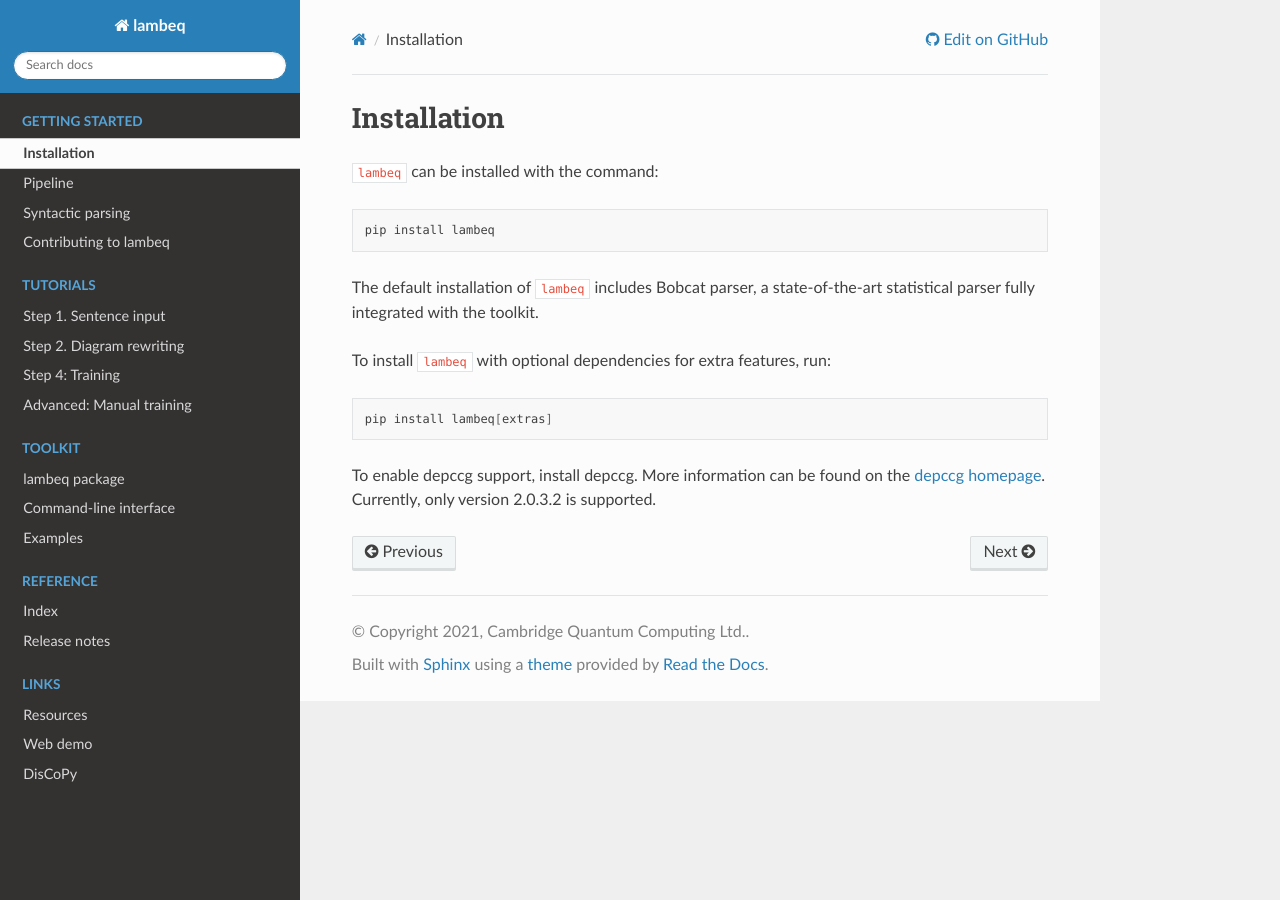
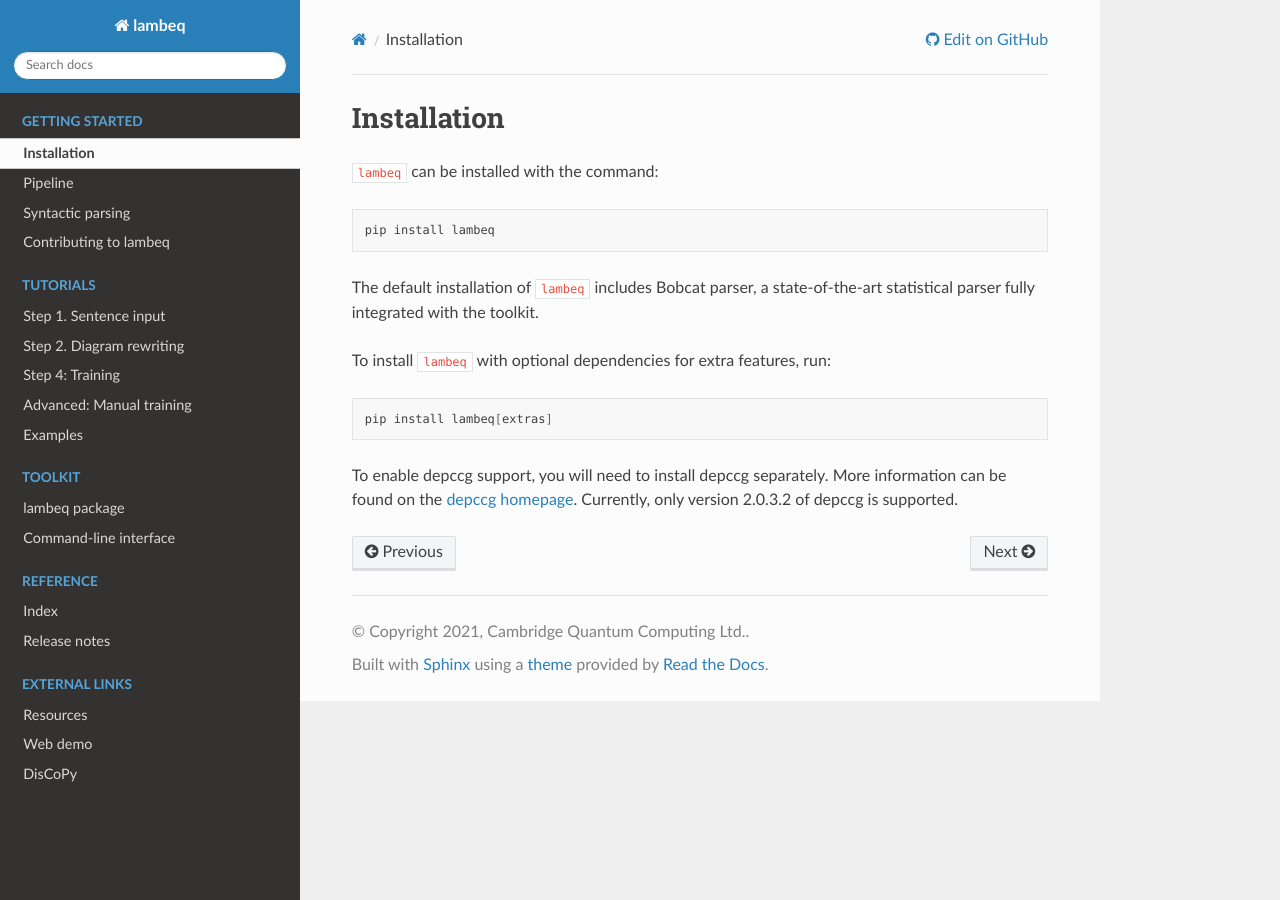
Before and after one commit to blakewilsonquantinuum/lambeq-public, a Sphinx documentation site: the page built from docs/installation.rst, in a window 1280 px wide. Built offline with Sphinx 7.4.7 and the Read the Docs theme 2.0.0, drawn with Linux system fonts in a browser that asks for light colours; pages that are not in the unit, such as notebooks, are missing from menus; the version number could not be read and is left out.

Commit message:
More improvements on documentation (#201)
Co-authored-by: Thommy257 <37929273+Thommy257@users.noreply.github.com>

```diff
--- a/docs/index.rst
+++ b/docs/index.rst
@@ -82,7 +82,7 @@
    release_notes
 
 .. toctree::
-   :caption: Links
+   :caption: External links
    :maxdepth: 1
 
    Resources <https://qnlp.cambridgequantum.com/downloads.html>
--- a/docs/installation.rst
+++ b/docs/installation.rst
@@ -15,6 +15,6 @@
 
    pip install lambeq[extras]
 
-To enable depccg support, install depccg. More information can be found
+To enable depccg support, you will need to install depccg separately. More information can be found
 on the `depccg homepage <//github.com/masashi-y/depccg>`_.
-Currently, only version 2.0.3.2 is supported.
+Currently, only version 2.0.3.2 of depccg is supported.
--- a/docs/release_notes.rst
+++ b/docs/release_notes.rst
@@ -15,6 +15,7 @@
 - A new :py:mod:`~lambeq.pregroups` package that provides methods for easy creation of pregroup diagrams, removal of cups, and printing of diagrams in text form (i.e. in a terminal).
 - A new :py:class:`.TreeReader` class that exploits the biclosed structure of CCG grammatical derivations.
 - Three new rewrite rules for relative pronouns [SCC2014a]_ [SCC2014b]_ and coordination [Kar2016]_.
+- Tokenisation features have been added in all parsers and readers.
 - Additional generator methods and minor improvements for the :py:class:`.CCGBankParser` class.
 - Improved and more detailed package structure.
 - Most classes and functions can now be imported from :py:mod:`lambeq` directly, instead of having to import from the subpackages.
```
Also changed, not shown: other parts of docs/index.rst (+1 -1 lines), README.md (+2 -2 lines), docs/tutorials/trainer_quantum.ipynb.
